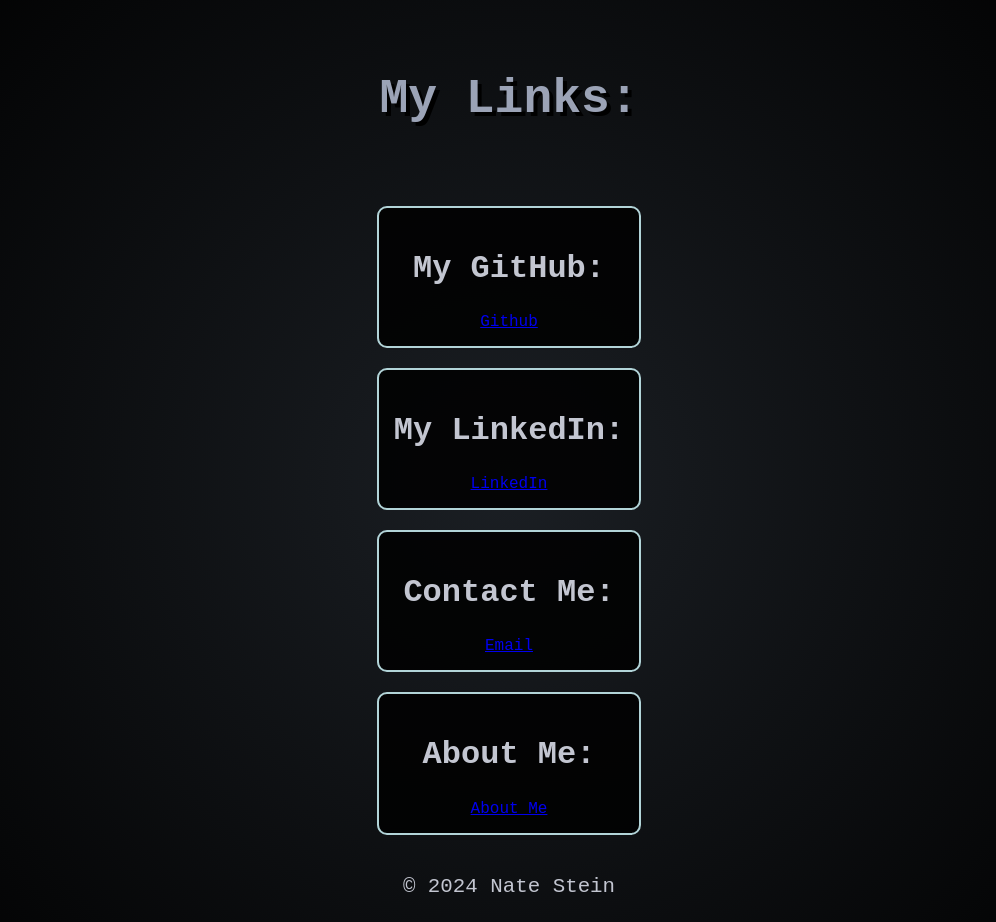
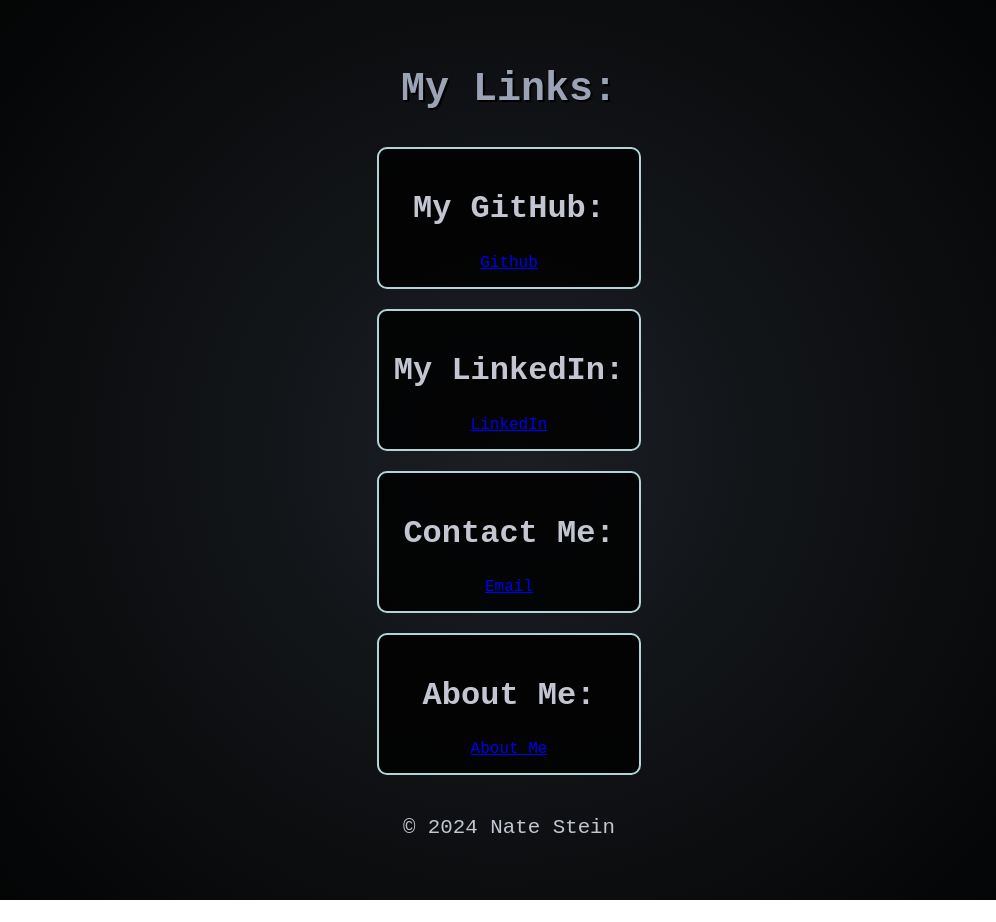
Before and after one commit to nstein5/natestein.com, a plain HTML site: page index.html in a window 1280 px wide. Shown: the top 922 px of the page, without its empty margins (131-1127 px from the left). After the commit the page ends 900 px from the top, so only its background shows below. Drawn offline with Linux system fonts and the light colour scheme.

Commit message:
Update styles.css

```diff
--- a/styles.css
+++ b/styles.css
@@ -19,17 +19,19 @@ body {
     margin: auto;
   }
 
-  header {
-    width: 90%;
-    margin-bottom: 40px;
-  }
+header {
+  width: 100%;
+  max-width: 800px;
+  margin-bottom: 10px; /* Reduce this if there's extra space */
+}
 
-  h1 {
-    font-size: 3rem;
-    color: #9BA3B6;
-    text-shadow: 4px 4px 0 #000;
-    margin-bottom: 20px;
-  }
+h1 {
+  font-size: 2.5rem;
+  color: #9BA3B6;
+  text-shadow: 2px 2px 0 #000;
+  margin-bottom: 5px; /* Adjust this margin */
+}
+
 
   nav ul {
     gap: 30px;
```
